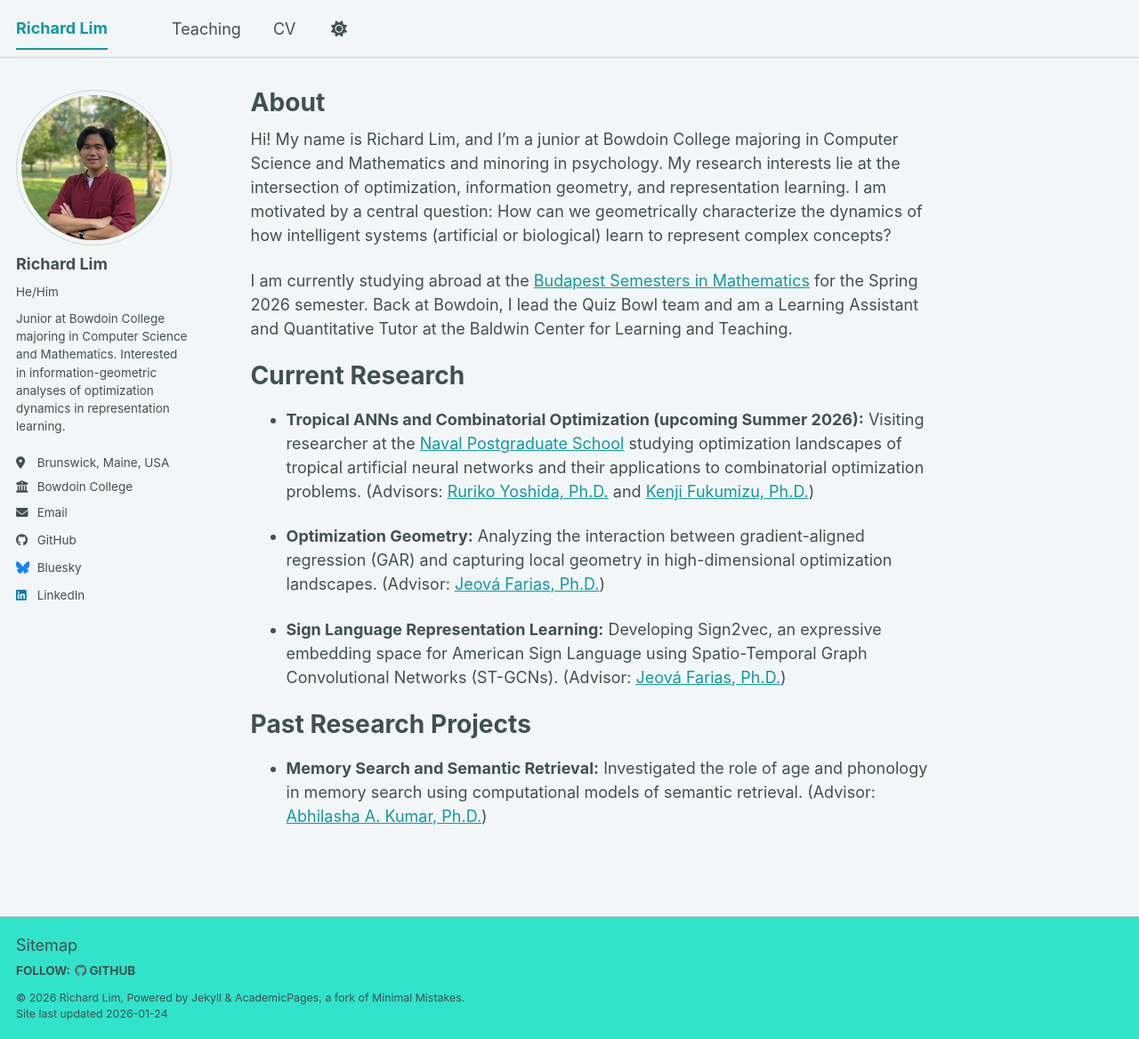
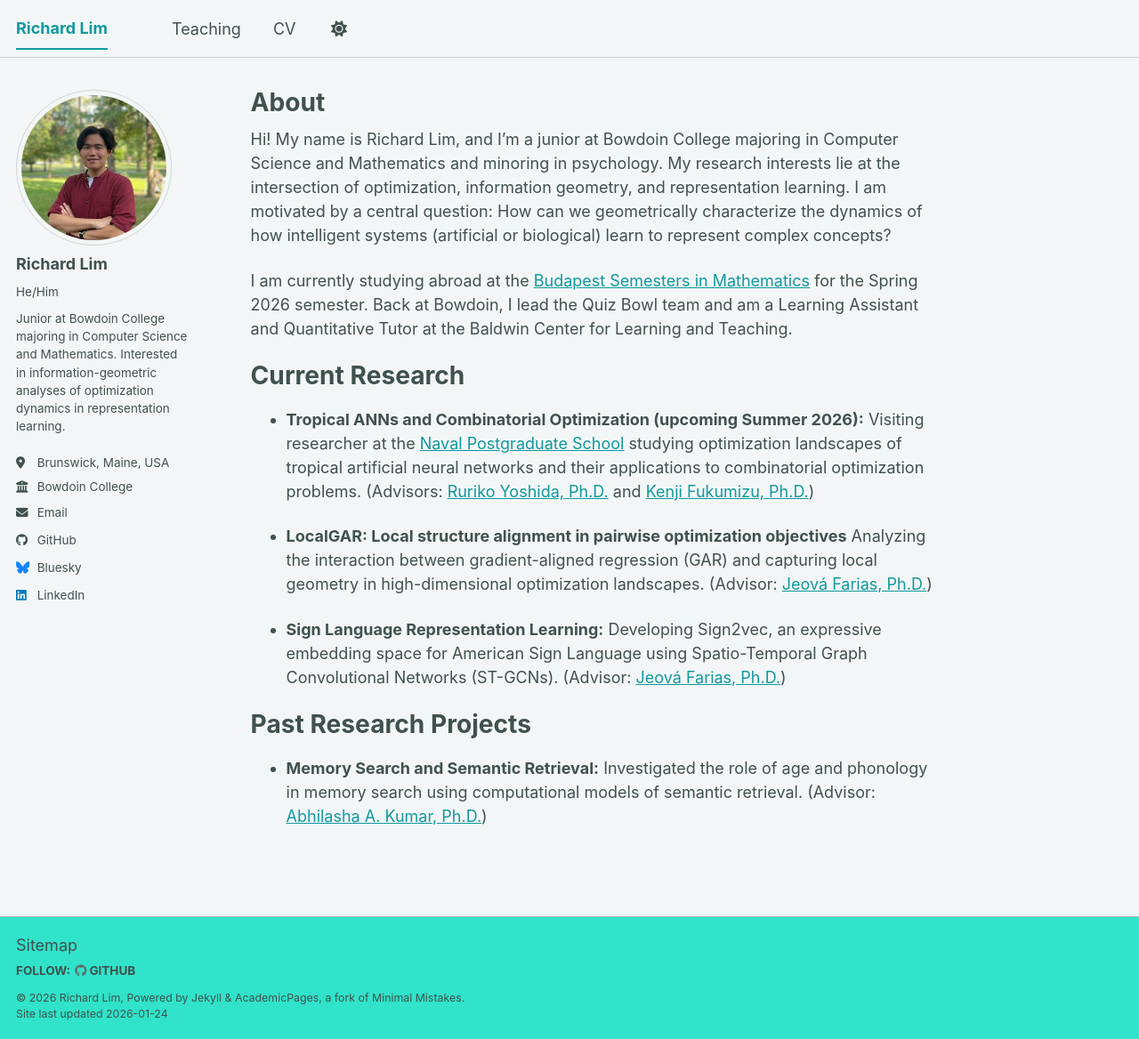
Before and after one commit to rlim-fm/rlim-fm.github.io, a Jekyll site: the page built from _pages/about.md, in a window 1280 px wide and 1168 px high. Shown: the whole window at 89% size. Built offline with Jekyll 4.4.1, drawn with Linux system fonts in a browser that asks for light colours; a script bundle is joined from its source files by our own code; library files that are not in the unit come from our copies.

Commit message:
Update about.md

```diff
--- a/_pages/about.md
+++ b/_pages/about.md
@@ -16,7 +16,7 @@ Current Research
 - **Tropical ANNs and Combinatorial Optimization (upcoming Summer 2026):** Visiting researcher at the [Naval Postgraduate School](https://nps.edu/) studying optimization landscapes of tropical artificial neural networks and their applications to combinatorial optimization problems. (Advisors: [Ruriko Yoshida, Ph.D.](https://polytopes.net/) and [Kenji Fukumizu, Ph.D.](https://www.ism.ac.jp/~fukumizu/))
 
 
-- **Optimization Geometry:** Analyzing the interaction between gradient-aligned regression (GAR) and capturing local geometry in high-dimensional optimization landscapes. (Advisor: [Jeová Farias, Ph.D.](https://jeovafarias.github.io/))
+- **LocalGAR: Local structure alignment in pairwise optimization objectives** Analyzing the interaction between gradient-aligned regression (GAR) and capturing local geometry in high-dimensional optimization landscapes. (Advisor: [Jeová Farias, Ph.D.](https://jeovafarias.github.io/))
 
 
 - **Sign Language Representation Learning:** Developing Sign2vec, an expressive embedding space for American Sign Language using Spatio-Temporal Graph Convolutional Networks (ST-GCNs). (Advisor: [Jeová Farias, Ph.D.](https://jeovafarias.github.io/))
```
